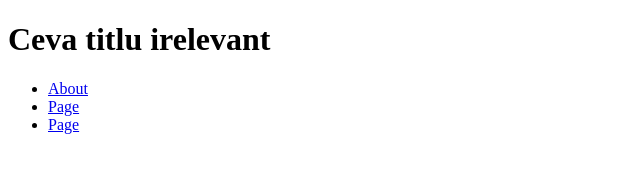
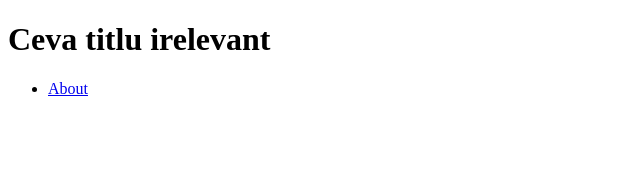
Before and after one commit to Sebastian-Ene/cursfs2024, a plain HTML site: page index.html in a window 1280 px wide. Shown: the whole page, without its empty margins (0-640 px from the left). Drawn offline with Linux system fonts and the light colour scheme.

Commit message:
fixed list

```diff
--- a/index.html
+++ b/index.html
@@ -12,8 +12,6 @@
         <h1>Ceva titlu irelevant</h1>
         <ul>
             <li><a href="/about"> About</a></li>
-            <li><a href="/pgfdgfdage"> Page</a></li>
-            <li><a href="/pgfddsadagfdage"> Page</a></li>
         </ul>
     </header>
 </body>
```
